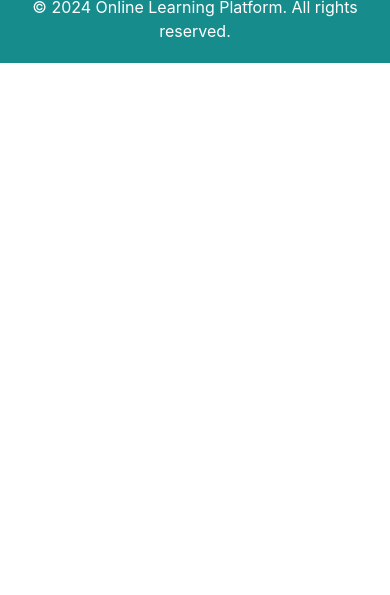
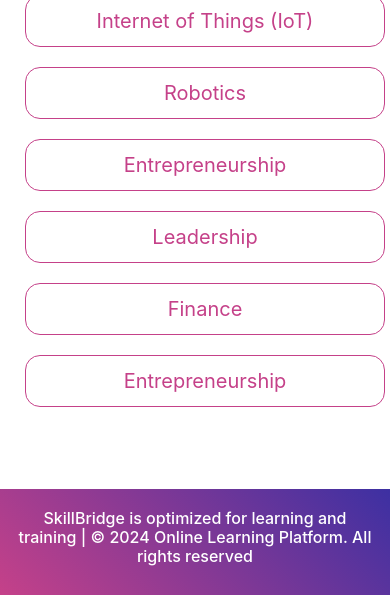
Before and after one commit to vinisha77/OnlineLearningPlatform, a Django app: page / in a window 390 px wide. Shown: the part 865-1460 px from the top of the page. Before the commit the page ends 928 px from the top, so only its background shows below. Run offline with Django 5.2, Linux system fonts and the light colour scheme; some libraries are stand-ins or nearby versions.

Commit message:
UI/UX workdone for LandingPage

```diff
--- a/templates/base.html
+++ b/templates/base.html
@@ -12,23 +12,32 @@
     <!-- Custom CSS -->
     <link rel="stylesheet" href="{% static 'InstructorApp/instructor.css' %}">
 
-
     <style>
         /* Add custom styles to enhance the form appearance */
         .card {
             max-width: 500px;
             margin: 0 auto;
         }
-        .navbar, .footer {
-            background-color: #178C8C; /* Updated color */
+        .navbar-custom {
+            background: linear-gradient(45deg, #c54189, #3d30a2) !important; /* Gradient background */
+            color: #fff !important; /* Updated color for text */
+        }
+        .navbar-custom .navbar-nav .nav-link {
+            font-size: 1.5rem; /* Increased size of navbar menu items */
+            color: #fff !important; /* Custom color for navbar links */
+        }
+        .navbar-custom .navbar-nav .nav-item + .nav-item {
+            margin-left: 20px; /* Add space between nav items */
+        }
+        .navbar-brand {
+            font-weight: bold;
+            font-size: 2rem; /* Increase size of brand */
+            color: #fff !important; /* Custom color for brand */
+        }
+        .footer-custom {
+            background: linear-gradient(45deg, #c54189, #3d30a2); /* Gradient background for footer */
             color: white;
-        }
-        .navbar-nav .nav-link {
-            font-size: 1.25rem; /* Increased size of navbar menu items */
-            color: white; /* White color for navbar links */
-        }
-        .footer {
-            padding: 10px 0;
+            padding: 20px 0;
             text-align: center;
         }
         /* Ensure the whole page takes at least the full height of the viewport */
@@ -45,34 +54,27 @@
         .content {
             flex: 1;
         }
-        /* Footer styling */
-        .footer {
-            padding: 20px 0;
-            text-align: center;
-            color: white;
+
+        .search-button {
+            background-color: #c54189 !important; /* Search button color */
+            color: white !important; /* Font color */
+            border-radius: 30px !important; /* Rounded corners */
+            border: none !important; /* Remove white border */
+            padding: 10px 30px !important; /* Increase padding for width */
         }
 
-        /* Navbar link color */
-        .navbar .nav-link {
-            color: white;
-        }
 
-        /* Navbar brand styling */
-        .navbar-brand {
-            font-weight: bold;
-            font-size: 24px;
-        }
-        .search-button {
-            background-color: #0A4A4A; /* Search button color */
-            color: white; /* Font color */
+        .form-inline .form-control {
+            width: 300px !important; /* Increase search bar width */
+            border-radius: 30px !important; /* Rounded corners for search bar */
         }
     </style>
 </head>
 <body>
-    <nav class="navbar navbar-expand-lg navbar-dark">
+    <nav class="navbar navbar-expand-lg navbar-custom">
         <div class="container-fluid">
             <!-- Logo -->
-            <a class="navbar-brand" href="{% url 'home' %}">Online Learning Platform</a>
+            <a class="navbar-brand" href="{% url 'home' %}">SkillBridge</a>
 
             <!-- Toggle button for mobile view -->
             <button class="navbar-toggler" type="button" data-toggle="collapse" data-target="#navbarNav" aria-controls="navbarNav" aria-expanded="false" aria-label="Toggle navigation">
@@ -92,9 +94,9 @@
                 </ul>
 
                 <!-- Search bar -->
-                <form class="form-inline justify-content-center mx-auto " action="{% url 'search_courses' %}" method="get">
+                <form class="form-inline justify-content-center mx-auto" action="{% url 'search_courses' %}" method="get">
                     <input class="form-control mr-sm-2" type="search" placeholder="Search courses" aria-label="Search" name="q">
-                    <button class="btn btn-outline-light my-2 my-sm-0 mt-md-1 search-button" type="submit">Search</button>
+                    <button class="btn my-2 my-sm-0 mt-md-1 search-button" type="submit">Search</button>
                 </form>
                 <ul class="navbar-nav ml-auto">
                     <!-- User authentication links -->
@@ -138,16 +140,18 @@
             </div>
         {% endif %}
     </div>
-    <!-- Main content -->
-    <div class="container content">
+    <!-- Main content class="container content"-->
+    <div >
         {% block content %}
         {% endblock %}
     </div>
+    <br><br><br>
 
     <!-- Footer -->
-    <footer class="footer">
+    <footer class="footer-custom">
         <div class="container">
-            <span >&copy; 2024 Online Learning Platform. All rights reserved.</span>
+            <h6>SkillBridge is optimized for learning and training | <span>&copy; 2024 Online Learning Platform. All rights reserved </span></h6>
+
         </div>
     </footer>
 
--- a/templates/home.html
+++ b/templates/home.html
@@ -2,23 +2,71 @@
 
 {% block title %}Home{% endblock %}
 
-{% load static %}  <!-- Load the static files template tag -->
+{% load static %}
 
-<!-- Include Bootstrap CSS from a CDN or locally -->
 <link rel="stylesheet" href="https://stackpath.bootstrapcdn.com/bootstrap/4.5.2/css/bootstrap.min.css">
 
 {% block content %}
-<div class="content text-center" style="display: flex; flex-direction: column; align-items: center; justify-content: center; margin-top: 25px; margin-bottom: 25px;">
-    <h1>Welcome to Online Learning Platform</h1>
-    <img src="{% static 'images/udemy.jpg' %}" alt="Background Image" style="width: 100%; margin-top: 35px;">
+<style>
+    /* CSS styles for the top categories section */
+    .top-categories-title {
+        color: #3d30a2;
+        text-align: left; /* Align the heading to the left */
+        margin-bottom: 20px; /* Optional: Add some bottom margin */
+    }
+
+    .category-card {
+        background-color: transparent; /* Make the button background transparent */
+        border: 1px solid #c54189; /* Add a border for better visibility */
+        color: #c54189; /* Text color */
+        font-size: 1.25rem; /* Font size */
+        padding: 10px 20px; /* Padding */
+        margin: 10px;
+        display: block;
+        text-align: center;
+        text-decoration: none;
+        transition: transform 0.2s;
+        border-radius: 15px; /* Rounded corners */
+        width: 100%; /* Make buttons take full width of the column */
+    }
+
+    .category-card:hover {
+        transform: scale(1.05); /* Optional: Hover effect */
+    }
+
+    /* Optional: Add spacing between rows of buttons */
+    .row.justify-content-center {
+        margin-top: 10px;
+    }
+</style>
+
+
+<div class="container-fluid">
+    <div class="row">
+        <!-- Video Column -->
+        <div class="col-lg-8 p-0"> <!-- Use col-lg-8 to take up 8 columns on large screens -->
+            <div class="video-container">
+                <video autoplay muted loop>
+                    <source src="{% static 'videos/homepagevideo.mp4' %}" type="video/mp4">
+                    Your browser does not support the video tag.
+                </video>
+            </div>
+        </div>
+
+        <div class="col-lg-4 d-flex align-items-center justify-content-center">
+            <div class="text-center">
+                <h1 class="top-categories-title text-left">Our Top Categories</h1>
+                <div class="row justify-content-center"> <!-- Align cards in two columns -->
+                    {% for category, category_display in categories %}
+                        <div class="col-md-6">
+                            <a href="{% url 'category_courses' category %}" class="category-card" role="button">{{ category_display }}</a>
+                        </div>
+                    {% endfor %}
+                </div>
+            </div>
+        </div>
+
+    </div>
 </div>
 
-<div class="text-center" style="margin-top: 25px; margin-bottom: 25px;">
-    <h1>Course Categories</h1>
-    <div class="d-flex justify-content-around flex-wrap">
-        {% for category, category_display in categories %}
-            <a href="{% url 'category_courses' category %}" class="btn btn-lg btn-primary m-3" style="background-color: #17a2b8; border-color: #17a2b8; color: white; font-size: 1.25rem; padding: 10px 20px; flex-basis: calc(20% - 20px);" role="button">{{ category_display }}</a>
-        {% endfor %}
-    </div>
-</div>
 {% endblock %}
```
Also changed, not shown: CourseApp/forms.py (+20 -0 lines), CourseApp/models.py (+10 -0 lines), CourseApp/migrations/0006_alter_course_category.py (added), UserApp/static/images/homepage.png (added), UserApp/static/images/skillbridge.PNG (added), UserApp/static/images/skillbridge1.jpg (added), db.sqlite3, media/course_images/PHP__MySQL_by_Jon_Duckett___Indigo_Chapters_857TD70.jpg (added), 1 other file.
